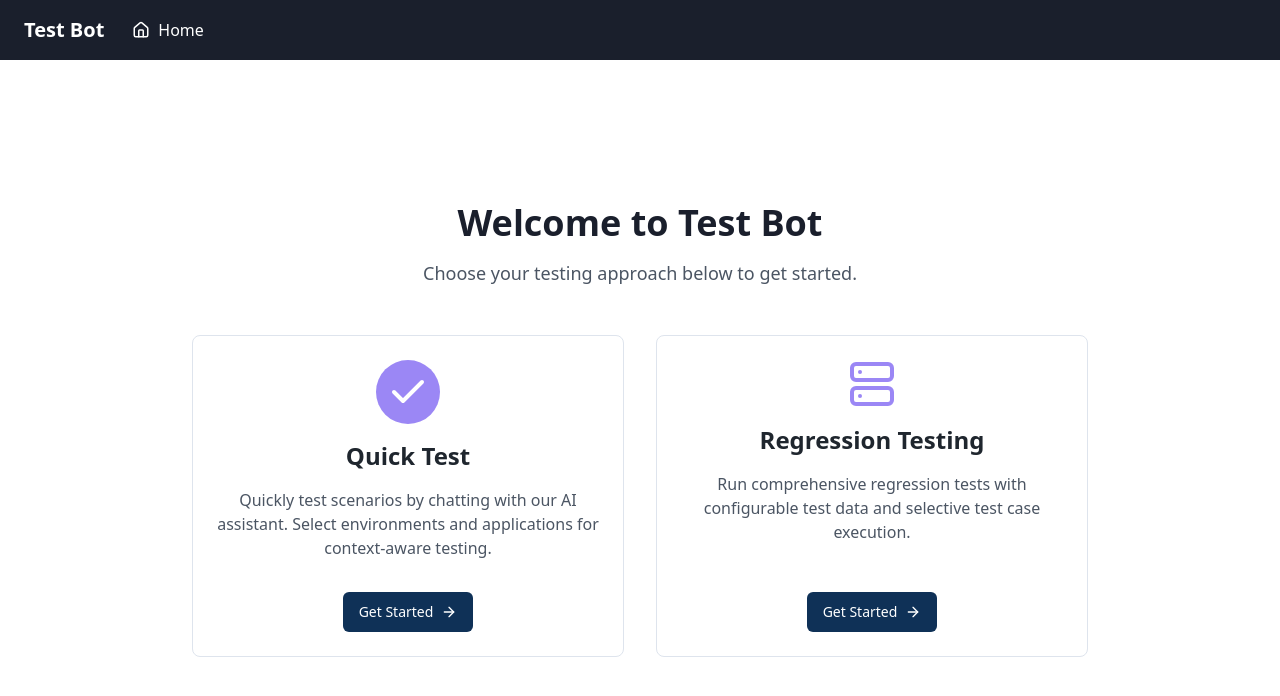
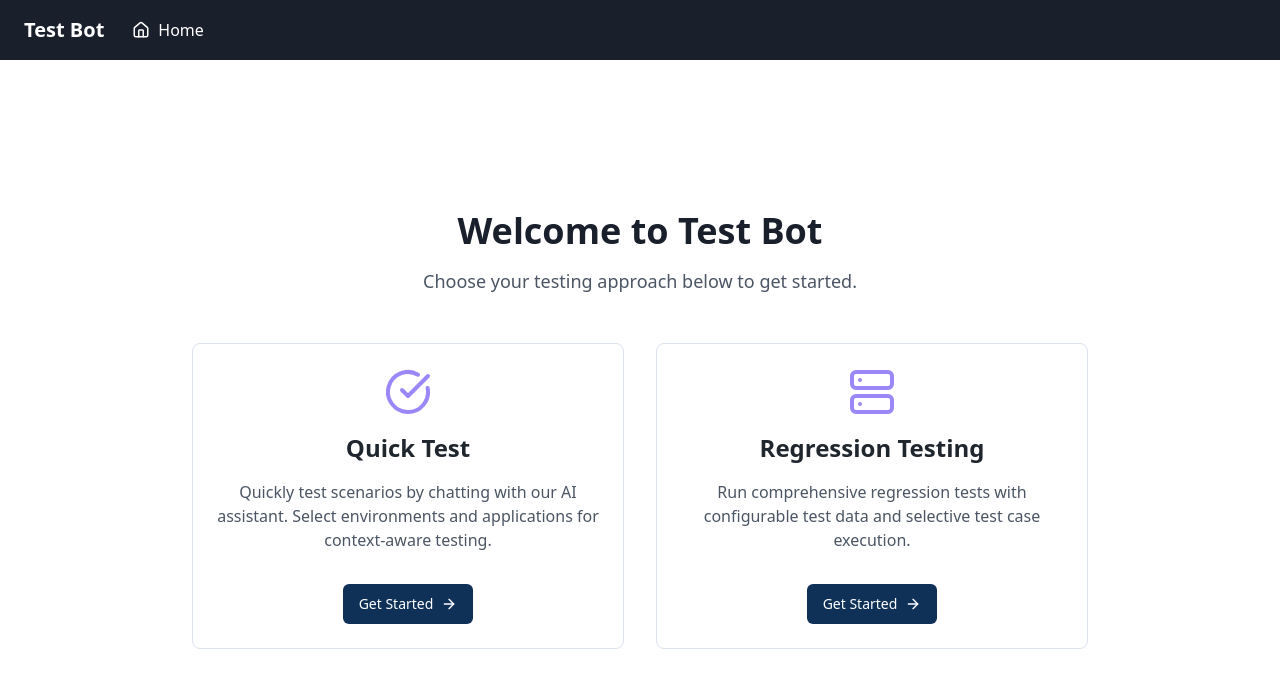
Before and after one commit to SabarigirivasanB/test-bot-app, a React (Vite) app: page / in a window 1280 px wide. Shown: the top 696 px of the page. Built offline with nearby package versions, Linux system fonts and the light colour scheme.

Commit message:
Add CheckCircle icon to Quick Test
Use CheckCircle icon for the Quick Test section.

```diff
--- a/src/pages/Index.tsx
+++ b/src/pages/Index.tsx
@@ -1,7 +1,6 @@
-
 import { Link } from "react-router-dom";
 import { Button } from "@/components/ui/button";
-import { ArrowRight, Server } from "lucide-react";
+import { ArrowRight, Server, CheckCircle } from "lucide-react";
 
 const Index = () => {
   return (
@@ -13,10 +12,7 @@ const Index = () => {
 
       <div className="grid grid-cols-1 md:grid-cols-2 gap-8 max-w-4xl w-full">
         <div className="border rounded-lg p-6 h-full hover:shadow-md transition-shadow bg-white flex flex-col items-center text-center">
-          <svg width="64" height="64" viewBox="0 0 64 64" fill="none" xmlns="http://www.w3.org/2000/svg" className="mb-4">
-            <circle cx="32" cy="32" r="32" fill="#9b87f5"/>
-            <path d="M18 32L27 41L46 22" stroke="white" strokeWidth="4" strokeLinecap="round" strokeLinejoin="round"/>
-          </svg>
+          <CheckCircle size={48} className="text-[#9b87f5] mb-4" />
           <h2 className="text-2xl font-semibold mb-4">Quick Test</h2>
           <p className="text-gray-600 mb-8">
             Quickly test scenarios by chatting with our AI assistant. Select environments and applications for context-aware testing.
```
